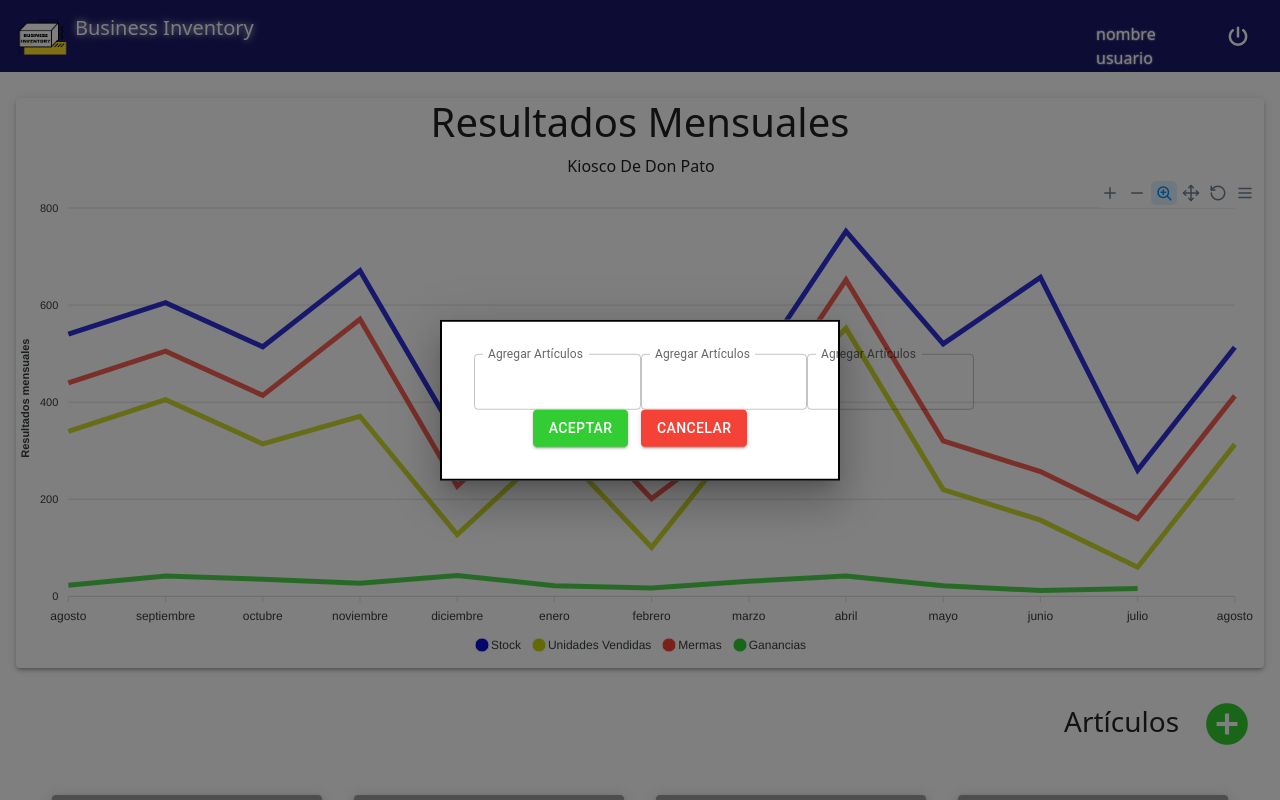
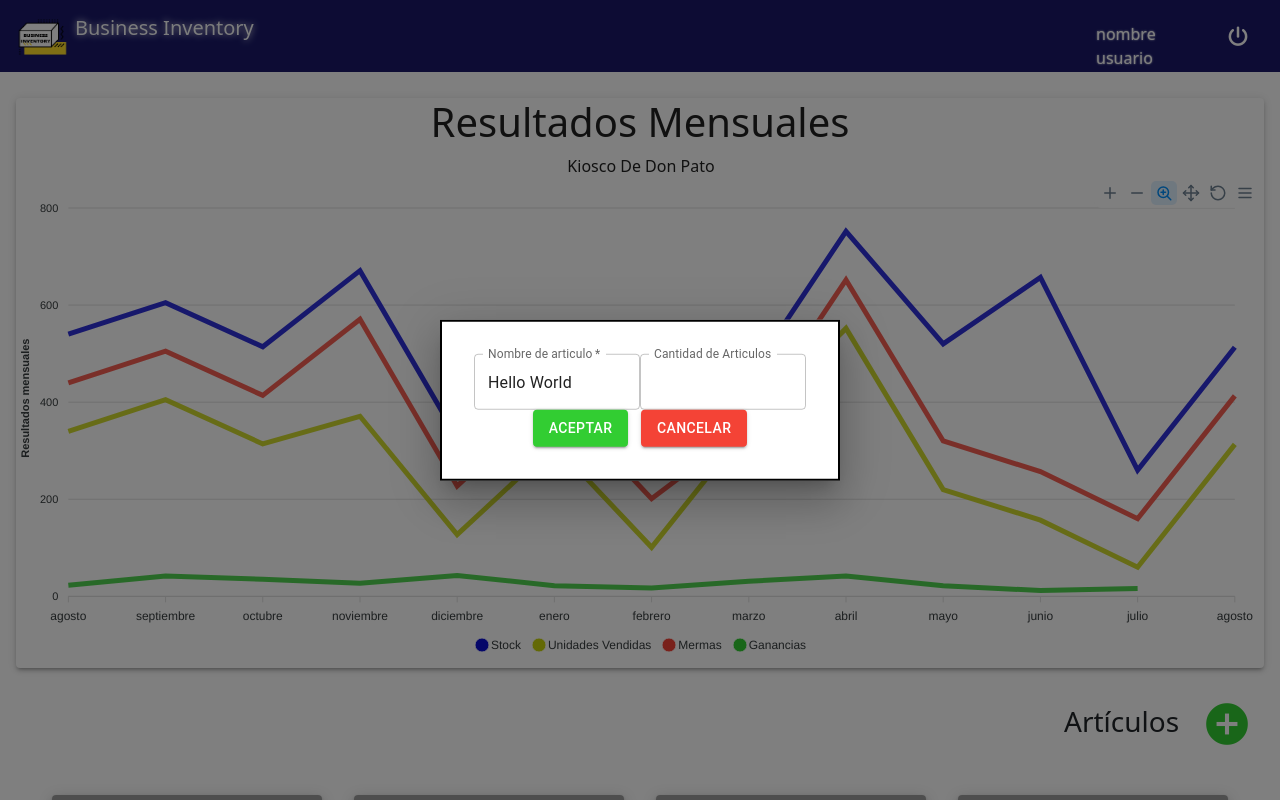
Before and after one commit to Sussanara/ADT, a React (Create React App) app: page / in a window 1280 px wide. Both pictures are taken after a click on the button "add_circle". Shown: the top 800 px of the page. Built offline with nearby package versions, Linux system fonts and the light colour scheme; grey boxes are pictures that could not be loaded.

Commit message:
update files

```diff
--- a/src/user/home_user.js
+++ b/src/user/home_user.js
@@ -137,38 +137,34 @@ export const HomeUser = () => {
       <div>
 
       <Modal
-          style={{ }}
           open={modalAddArticles}
-          onClick={()=> {setModalAdd(false)}}
+
           aria-labelledby="modal-modal-title"
           aria-describedby="modal-modal-description"
         >
-          <Box sx={style}>
+          <Box className="boxAdd" sx={style}>
           <div className="AddForm">
-              <TextField
+          <TextField
+                required
+                id="outlined-required"
+                label="Nombre de articulo"
+                type = "text"
+                defaultValue="Hello World"
+                InputLabelProps={{
+                  shrink: true,
+                }}
+              />
+
+          <TextField
                 id="outlined-number"
-                label="Agregar Artículos"
+                label="Cantidad de Articulos"
                 type="number"
                 InputLabelProps={{
                   shrink: true,
                 }}
               />
-              <TextField
-                id="outlined-number"
-                label="Agregar Artículos"
-                type="number"
-                InputLabelProps={{
-                  shrink: true,
-                }}
-              />
-              <TextField
-                id="outlined-number"
-                label="Agregar Artículos"
-                type="number"
-                InputLabelProps={{
-                  shrink: true,
-                }}
-              />
+
+
             </div>
             <div className="buttonAdd">
               <Button
@@ -209,7 +205,7 @@ export const HomeUser = () => {
 
         <Modal
           open={modalDelete}
-          onClick={()=> {setModalDelete(false)}}
+
           aria-labelledby="modal-modal-title"
           aria-describedby="modal-modal-description"
         >
--- a/src/user/styles/home_user.css
+++ b/src/user/styles/home_user.css
@@ -38,5 +38,4 @@ h3 {
 .AddForm {
   display: flex;
   justify-content: center;
-  width: 500px;
 }
```
